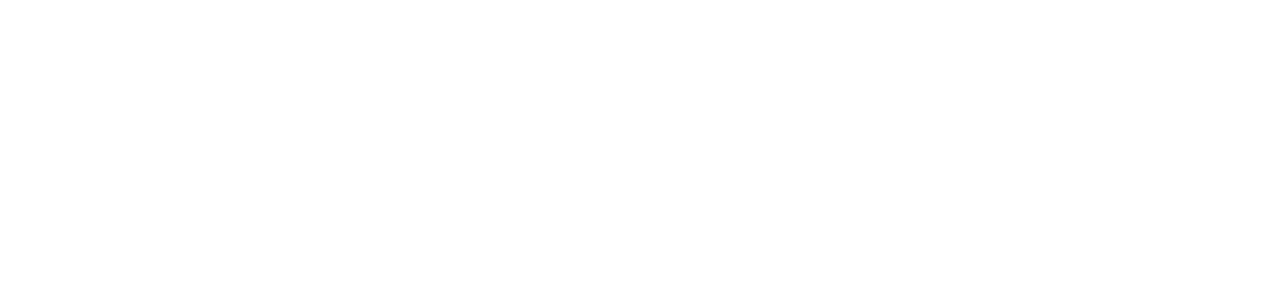
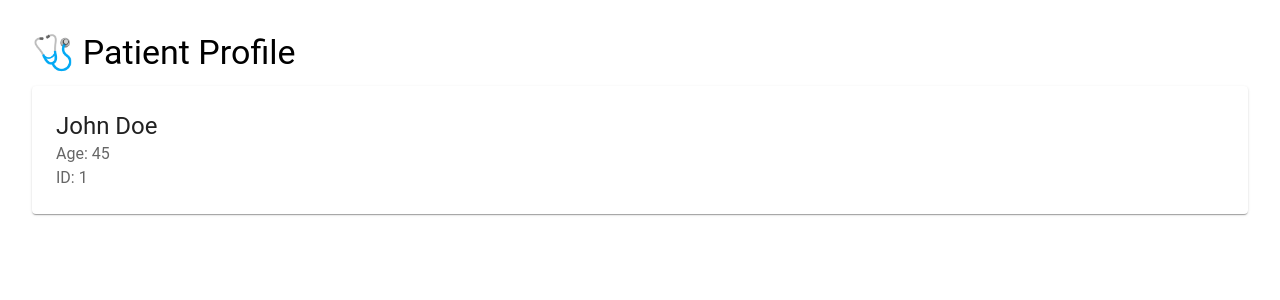
Before and after one commit to cepdnaclk/e20-3yp-Remote-Gait-Analysis, a React (Vite) app in the folder gait-analysis-frontend/: page /patients/1 in a window 1280 px wide. Before the commit this address had no page. Shown: the top 300 px of the page. Built offline with nearby package versions, Linux system fonts and the light colour scheme.

Commit message:
PatientProfile Page.

```diff
--- a/gait-analysis-frontend/src/App.jsx
+++ b/gait-analysis-frontend/src/App.jsx
@@ -1,10 +1,19 @@
 import { BrowserRouter as Router, Routes, Route } from "react-router-dom";
+import { QueryClient, QueryClientProvider } from "@tanstack/react-query";
 import Login from "./pages/Login";
 import Home from "./pages/Home";
 import Dashboard from "./pages/Dashboard";
+import PatientProfile from "./pages/PatientProfile";
+
+// Create a Query Client instance for managing API data fetching, caching, and state updates
+const queryClient = new QueryClient();
 
 export default function App() {
   return (
+
+    // Wrap the entire app with QueryClientProvider to enable data fetching with React Query
+    <QueryClientProvider client={queryClient}>
+
       <Router>
 
         <Routes>
@@ -14,8 +23,11 @@ export default function App() {
           <Route path="/login" element={<Login />} />
           {/* Dashboard Page Route */}
           <Route path="/dashboard" element={<Dashboard />} />
+          {/* Patient Profile Page Route */}
+          <Route path="/patients/:id" element={<PatientProfile />} />
 
         </Routes>
       </Router>
+    </QueryClientProvider>
   );
 }
--- /dev/null
+++ b/gait-analysis-frontend/src/pages/PatientProfile.jsx
@@ -0,0 +1,33 @@
+import { useParams } from "react-router-dom";
+import { Typography, Box, Paper } from "@mui/material";
+import { usePatients } from "../api/patients";
+
+export default function PatientProfile() {
+    const { id } = useParams(); // Get the patient ID from the URL
+    const { data: patients, isLoading, error} = usePatients();
+
+    if (isLoading)
+        return <Typography>Loading Patient Data...</Typography>;
+
+    if (error)
+        return <Typography color="error">Error loading patient data</Typography>;
+
+    // find patient by ID
+    const patient = patients.find((p) => p.id.toString() === id);
+
+    if (!patient)
+        return <Typography color="error">Patient not found</Typography>;
+
+    return (
+        <Box sx={{ padding: 3 }}>
+      <Typography variant="h4" gutterBottom>🩺 Patient Profile</Typography>
+      <Paper sx={{ padding: 3 }}>
+        <Typography variant="h5">{patient.name}</Typography>
+        <Typography color="text.secondary">Age: {patient.age}</Typography>
+        <Typography color="text.secondary">ID: {patient.id}</Typography>
+        {/* Add more patient details here */}
+      </Paper>
+    </Box>
+
+    );
+}
--- a/gait-analysis-frontend/src/pages/dashboard.jsx
+++ b/gait-analysis-frontend/src/pages/dashboard.jsx
@@ -1,10 +1,13 @@
 import { usePatients } from "../api/patients";
 import { CircularProgress, Typography, Box, Grid, Paper } from "@mui/material";
 import PeopleIcon from "@mui/icons-material/People";
+import { useNavigate } from "react-router-dom";
 
 export default function Dashboard() {
 
-  console.log("Dashboard Component Rendered!"); // Debugging log
+  const navigate = useNavigate(); // hook to navigate to different pages
+
+  // console.log("Dashboard Component Rendered!"); // Debugging log
 
   // Fetch patient data using the custom hook
   const { data: patients, isLoading, error } = usePatients();
@@ -55,7 +58,11 @@ export default function Dashboard() {
         {patients && patients.length > 0 ? (
           patients.map((patient) => (
 
-            <Paper key={patient.id} sx={{ padding: 2, marginBottom: 2 }}>
+            <Paper
+              key={patient.id}
+              sx={{ padding: 2, marginBottom: 2, cursor: "pointer", "&:hover": { backgroundColor: "#f5f5f5" }  }}
+              onClick={() => navigate(`/patient/${patient.id}`)} // navigate to patient profile
+            >
 
               <Typography variant="h6">{patient.name}</Typography>
               <Typography color="text.secondary">Age: {patient.age}</Typography>
```
Lines whose indentation alone changed are shown as unchanged.
